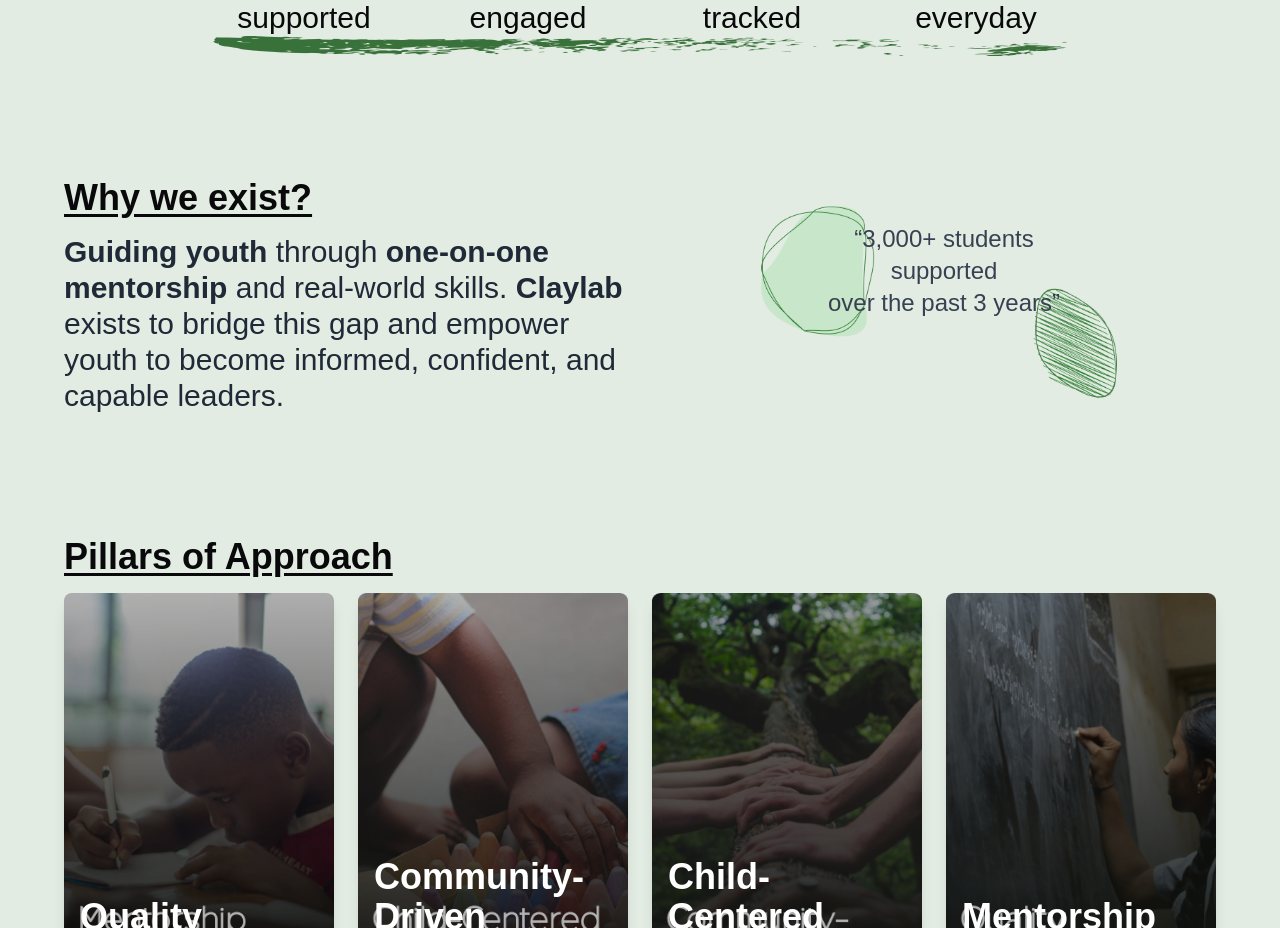
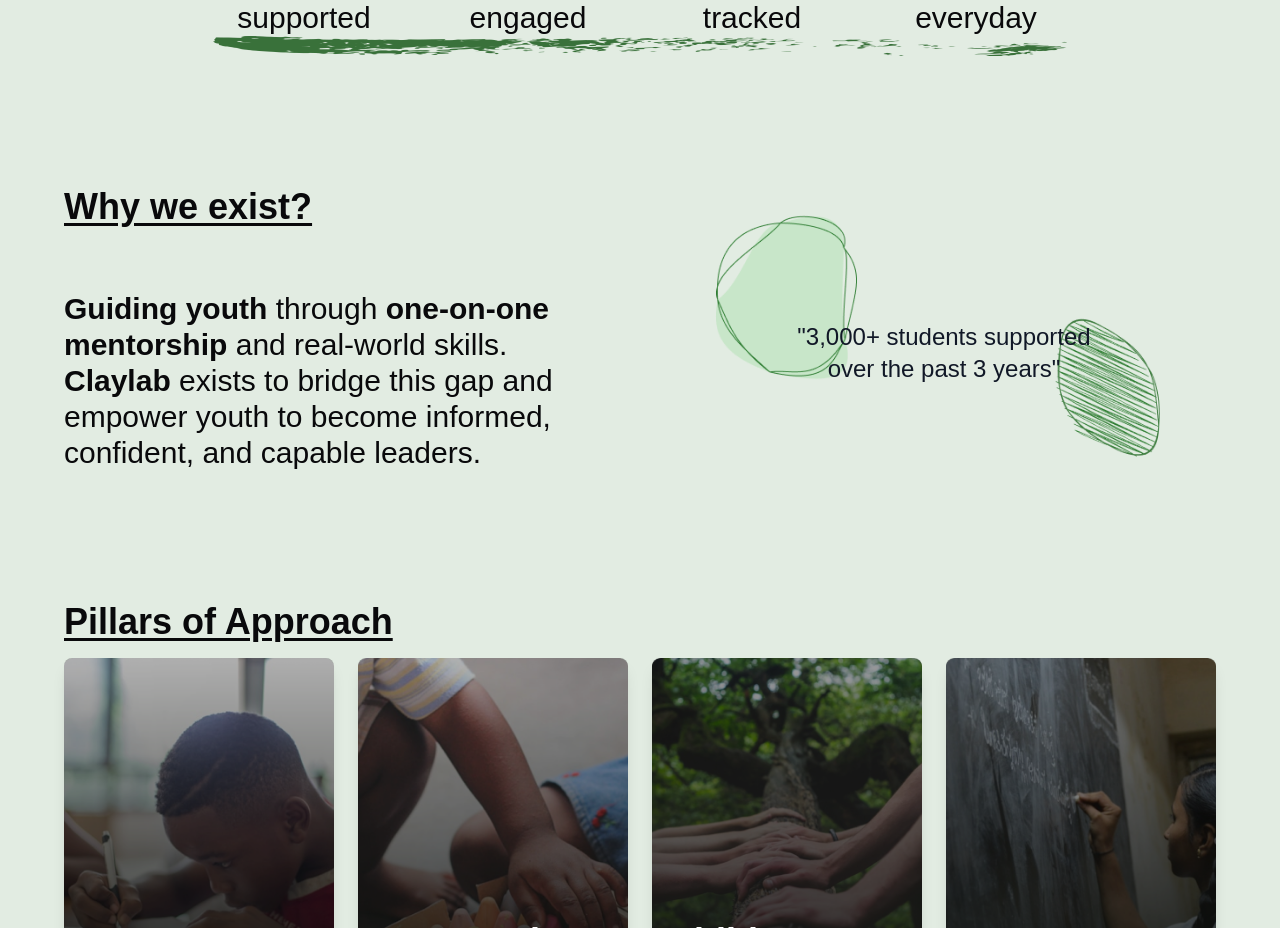
Before and after one commit to arnab-git-404/claylab, a Next.js app: page / in a window 1280 px wide. Shown: the part 1060-1988 px from the top of the page. Built offline with nearby package versions, Linux system fonts and the light colour scheme; a web font is replaced by a local one.

Commit message:
home page

```diff
--- a/components/home/whyWeExist.tsx
+++ b/components/home/whyWeExist.tsx
@@ -1,34 +1,75 @@
+// import Image from "next/image";
+// import Heading from "../heading";
+
+// const WhyWeExist = () => {
+//   return (
+//     <section className="py-8 sm:py-10 px-2 sm:px-4 md:px-16 flex flex-col md:flex-row justify-between items-center gap-4 sm:gap-8">
+//       <div className="max-w-full sm:max-w-xl mb-4 md:mb-0">
+//         <Heading text="Why we exist?" />
+//         <p className="text-lg sm:text-2xl md:text-3xl text-gray-800">
+//           <strong>Guiding youth</strong> through <strong>one-on-one mentorship</strong> and real-world skills.{" "}
+//           <strong>Claylab</strong> exists to bridge this gap and empower youth to become informed,
+//           confident, and capable leaders.
+//         </p>
+//       </div>
+//       <div className="relative w-full flex justify-center items-center">
+
+//   <Image
+//     src="/claylab assets/general/circleGraphics.png"
+//     alt="abstract shape"
+//     width={700}
+//     height={240}
+//     className="w-[80%] h-auto object-contain"
+//   />
+
+//   <div className="absolute top-[40%] left-1/2 transform -translate-x-1/2 -translate-y-1/2 z-10">
+//     <p className="text-center text-base sm:text-xl md:text-2xl text-gray-700">
+//       “3,000+ students supported<br /> over the past 3 years”
+//     </p>
+//   </div>
+// </div>
+
+//     </section>
+//   );
+// };
+
+// export default WhyWeExist;
+
+
+
+
+
 import Image from "next/image";
 import Heading from "../heading";
 
 const WhyWeExist = () => {
   return (
-    <section className="py-8 sm:py-10 px-2 sm:px-4 md:px-16 flex flex-col md:flex-row justify-between items-center gap-4 sm:gap-8">
-      <div className="max-w-full sm:max-w-xl mb-4 md:mb-0">
+    <section className="py-8 sm:py-10 px-2 sm:px-4 md:px-16 flex flex-col md:flex-row justify-between items-center gap-4 sm:gap-8 md:gap-16">
+      <div className="max-w-full sm:max-w-xl mb-4 md:mb-0 md:flex-1">
         <Heading text="Why we exist?" />
-        <p className="text-lg sm:text-2xl md:text-3xl text-gray-800">
+        <p className="text-lg mt-16 sm:text-2xl md:text-3xl  leading-relaxed">
           <strong>Guiding youth</strong> through <strong>one-on-one mentorship</strong> and real-world skills.{" "}
           <strong>Claylab</strong> exists to bridge this gap and empower youth to become informed,
           confident, and capable leaders.
         </p>
       </div>
-      <div className="relative w-full flex justify-center items-center">
-
+      <div className="relative w-full md:flex-1 flex justify-center items-center min-h-[300px]">
         <Image
           src="/claylab assets/general/circleGraphics.png"
           alt="abstract shape"
           width={700}
           height={240}
-    className="w-[80%] h-auto object-contain"
+          className=" w-[600px] h-auto object-contain"
         />
 
-  <div className="absolute top-[40%] left-1/2 transform -translate-x-1/2 -translate-y-1/2 z-10">
-    <p className="text-center text-base sm:text-xl md:text-2xl text-gray-700">
-      “3,000+ students supported<br /> over the past 3 years”
+        <div className="absolute mt-28 transform -translate-y-1/2 z-10">
+          {/* <p className="text-center sm:text-base md:text-lg text-gray-900 whitespace-nowrap"> */}
+            <p className="text-center text-lg sm:text-xl md:text-2xl text-gray-900 whitespace-nowrap">
+            "3,000+ students supported<br />
+            over the past 3 years"
           </p>
         </div>
       </div>
-
     </section>
   );
 };
--- a/components/navbar.tsx
+++ b/components/navbar.tsx
@@ -21,6 +21,8 @@ export default function Navbar() {
 
   return (
     <header className={`w-full flex items-center justify-between px-4 sm:px-6 md:px-14 py-4 md:py-6 z-30 bg-transparent ${isOpen ? "bg-black/95" : ""}`}>
+      {/* // <header className={`w-full flex items-center justify-between px-4 sm:px-6 md:px-14 py-4 md:py-6 z-30 bg-transparent`}> */}
+
       <div className="text-2xl md:text-3xl font-bold flex-shrink-0">
         <Image
           src={"/claylab assets/general/claylab-logo.png"}
@@ -54,7 +56,9 @@ export default function Navbar() {
       </button>
 
       {isOpen && (
-        <div className="fixed inset-0 w-full h-full bg-black/95 text-white flex flex-col items-center justify-center space-y-8 py-10 px-6 md:hidden z-40 overflow-y-auto">
+        // <div className="fixed inset-0 w-full h-full bg-black/95 text-white flex flex-col items-center justify-center space-y-8 py-10 px-6 md:hidden z-40 overflow-y-auto">
+          <div className="fixed inset-0 w-full h-full bg-transparent text-white flex flex-col items-center justify-center space-y-8 py-10 px-6 md:hidden z-40 overflow-y-auto">
+
           <Link className="hover:underline cursor-pointer text-2xl" href="/" onClick={() => setIsOpen(false)}>Home</Link>
           <Link className="hover:underline cursor-pointer text-2xl" href="/about" onClick={() => setIsOpen(false)}>About Us</Link>
           <Link className="hover:underline cursor-pointer text-2xl" href="/mentorship" onClick={() => setIsOpen(false)}>Mentorship Program</Link>
```
Lines whose indentation alone changed are shown as unchanged.
